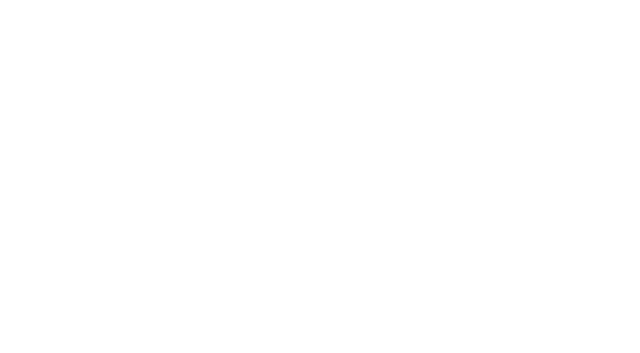
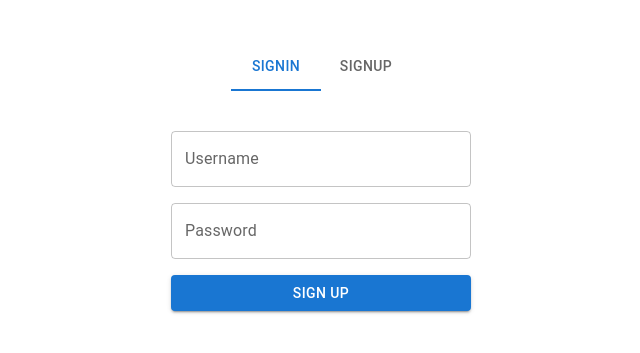
Before and after one commit to Abhiram716/flight_list, a React (Create React App) app in the folder app/front-end/: page /auth/signup in a window 1280 px wide. Shown: the part 203-556 px from the top of the page, without its empty margins (319-959 px from the left). Built offline with nearby package versions, Linux system fonts and the light colour scheme.

Commit message:
created login and signin forms

```diff
--- a/app/front-end/package.json
+++ b/app/front-end/package.json
@@ -12,12 +12,13 @@
     "axios": "^1.4.0",
     "react": "^18.2.0",
     "react-dom": "^18.2.0",
+    "react-router-dom": "^6.12.0",
     "react-scripts": "5.0.1",
     "web-vitals": "^2.1.4"
   },
   "scripts": {
     "start": "react-scripts start",
-    "build": "react-scripts build",
+    "build": "react-scripts build && npm run lint",
     "test": "react-scripts test",
     "eject": "react-scripts eject",
     "lint": "eslint .",
@@ -43,6 +44,7 @@
   },
   "devDependencies": {
     "eslint": "^8.42.0",
+    "eslint-config-prettier": "^8.8.0",
     "eslint-config-standard": "^17.1.0",
     "eslint-plugin-import": "^2.27.5",
     "eslint-plugin-n": "^16.0.0",
--- a/app/front-end/src/App.jsx
+++ b/app/front-end/src/App.jsx
@@ -1,8 +1,18 @@
-
-
+import React from "react";
+import { BrowserRouter as Router, Route, Routes } from "react-router-dom";
+import AuthPageLayout from "./components/authentication/auth-page-layout";
+// import SignIn from "./components/signin/sign-in-layout";
 
 function App() {
-  return <div className="App"></div>;
+  return (
+    <div className="App">
+      <Router>
+        <Routes>
+          <Route path="/auth/*" element={<AuthPageLayout />} />
+        </Routes>
+      </Router>
+    </div>
+  );
 }
 
 export default App;
--- /dev/null
+++ b/app/front-end/src/components/authentication/auth-page-layout.jsx
@@ -0,0 +1,32 @@
+import { Grid } from "@mui/material";
+import React from "react";
+import { Outlet, Route, Routes } from "react-router-dom";
+import SignInForm from "../signin/sign-in-form";
+import SignUpForm from "../signup/sign-up-form";
+import AuthTab from "./auth-tab";
+
+const AuthPageLayout = () => {
+  return (
+    <Grid
+      container
+      spacing={5}
+      direction="column"
+      alignItems="center"
+      justifyContent="center"
+      sx={{ minHeight: "100vh" }}
+    >
+      <Grid item>
+        <AuthTab />
+      </Grid>
+      <Grid item>
+        <Routes>
+          <Route path="/" element={<Outlet />} />
+          <Route path="/signin" element={<SignInForm />} />
+          <Route path="/signup" element={<SignUpForm />} />
+        </Routes>
+      </Grid>
+    </Grid>
+  );
+};
+
+export default AuthPageLayout;
--- /dev/null
+++ b/app/front-end/src/components/authentication/auth-tab.jsx
@@ -0,0 +1,30 @@
+import Box from "@mui/material/Box";
+import Tab from "@mui/material/Tab";
+import Tabs from "@mui/material/Tabs";
+import React, { useState } from "react";
+import { useNavigate } from "react-router-dom";
+
+const AuthTab = () => {
+  const [value, setValue] = useState(0);
+  const navigate = useNavigate();
+
+  const handleChange = (event, newValue) => {
+    setValue(newValue);
+    if (newValue === 0) {
+      navigate("/auth/signin");
+    } else if (newValue === 1) {
+      navigate("/auth/signup");
+    }
+  };
+
+  return (
+    <Box>
+      <Tabs value={value} onChange={handleChange}>
+        <Tab label="SignIn" />
+        <Tab label="SignUp" />
+      </Tabs>
+    </Box>
+  );
+};
+
+export default AuthTab;
--- /dev/null
+++ b/app/front-end/src/components/signin/sign-in-form.jsx
@@ -0,0 +1,21 @@
+import Box from "@mui/material/Box";
+import Button from "@mui/material/Button";
+import Stack from "@mui/material/Stack";
+import TextField from "@mui/material/TextField";
+import React from "react";
+
+const SignInForm = () => {
+  return (
+    <Box>
+      <Box sx={{ width: 300 }}>
+        <Stack spacing={2}>
+          <TextField id="outlined-basic" label="Username" variant="outlined" />
+          <TextField id="outlined-basic" label="Password" variant="outlined" />
+          <Button variant="contained">Sign in</Button>
+        </Stack>
+      </Box>
+    </Box>
+  );
+};
+
+export default SignInForm;
--- /dev/null
+++ b/app/front-end/src/components/signup/sign-up-form.jsx
@@ -0,0 +1,21 @@
+import Box from "@mui/material/Box";
+import Button from "@mui/material/Button";
+import Stack from "@mui/material/Stack";
+import TextField from "@mui/material/TextField";
+import React from "react";
+
+const SignUpForm = () => {
+  return (
+    <Box>
+      <Box sx={{ width: 300 }}>
+        <Stack spacing={2}>
+          <TextField id="outlined-basic" label="Username" variant="outlined" />
+          <TextField id="outlined-basic" label="Password" variant="outlined" />
+          <Button variant="contained">Sign up</Button>
+        </Stack>
+      </Box>
+    </Box>
+  );
+};
+
+export default SignUpForm;
```
Also changed, not shown: app/front-end/.eslintrc.js, 2 other files (tests, documents, lock files or other folders).
